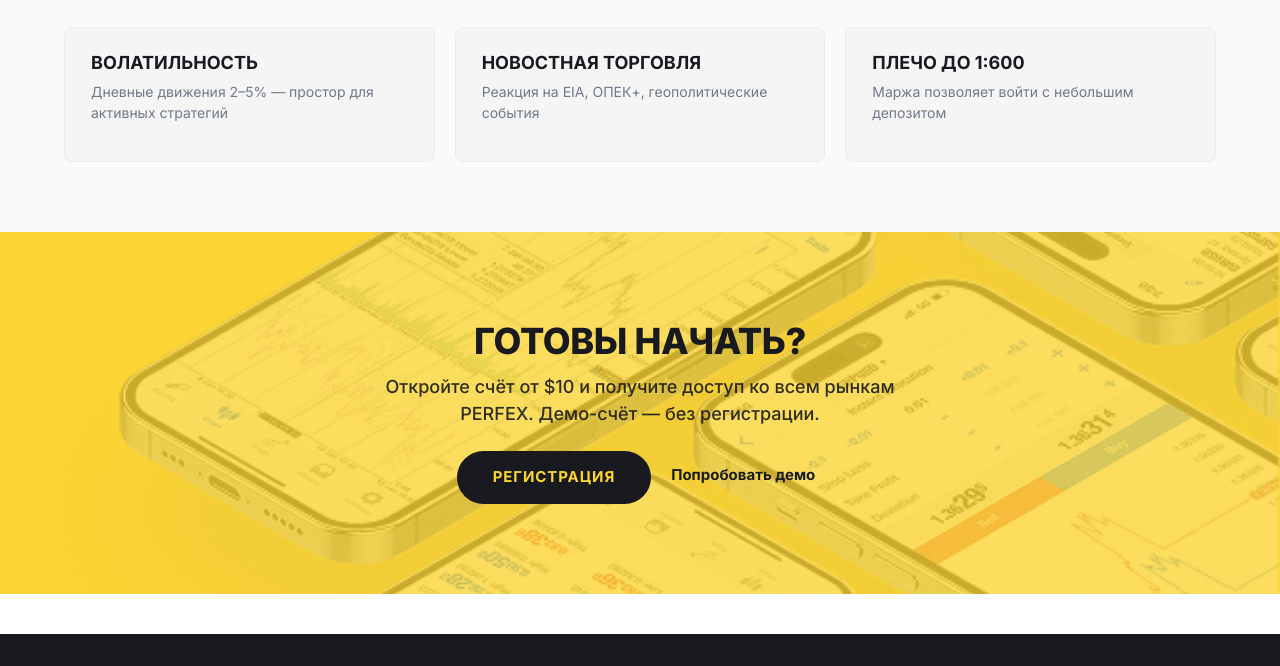
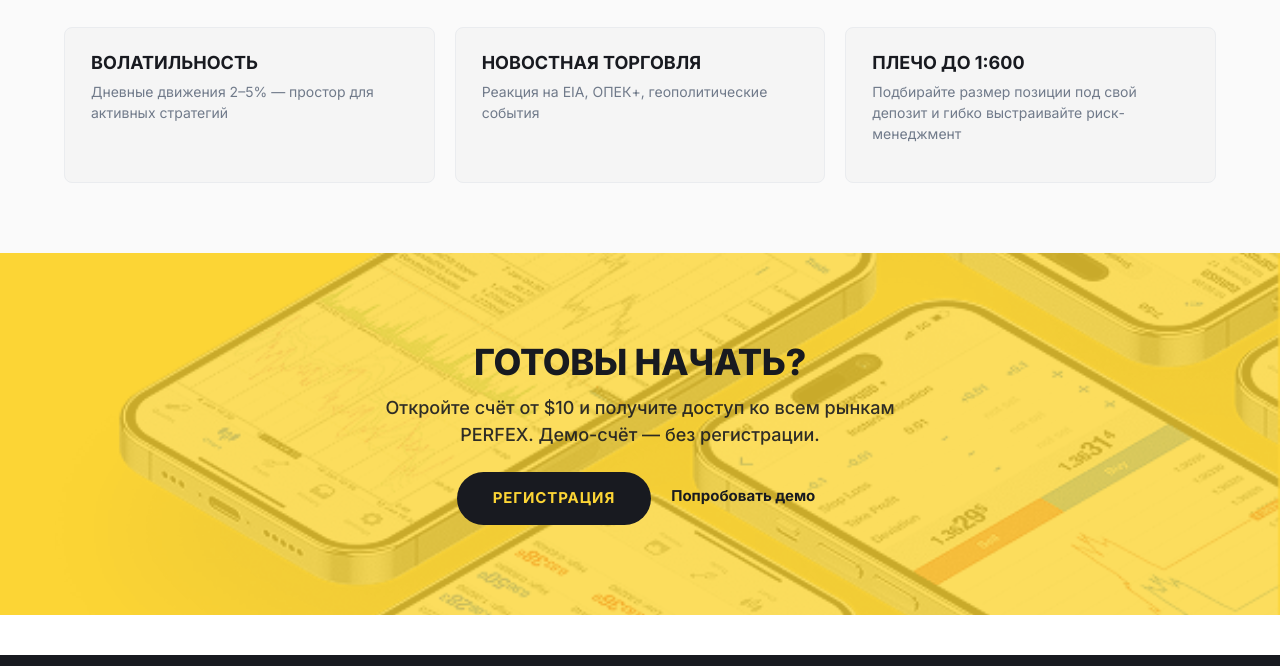
Before and after one commit to Dark13345/perfex, a plain HTML site: page markets/energies.html in a window 1280 px wide. Shown: the part 1095-1761 px from the top of the page. Drawn offline with Linux system fonts and the light colour scheme; no server answers; a web font is replaced by a local one.

Commit message:
Энергоносители: карточка про плечо и риск-менеджмент
Co-Authored-By: Claude Opus 5.5 <noreply@anthropic.com>

```diff
--- a/markets/energies.html
+++ b/markets/energies.html
@@ -142,7 +142,7 @@
 <h2>Почему Энергоносители с PERF<span class="ex">EX</span></h2>
 <p class="lead">Условия, которые получают клиенты PERF<span class="ex">EX</span> при торговле этим классом активов</p>
 <div class="grid cols-3">
-<div class="card"><h3>Волатильность</h3><p>Дневные движения 2–5% — простор для активных стратегий</p></div><div class="card"><h3>Новостная торговля</h3><p>Реакция на EIA, ОПЕК+, геополитические события</p></div><div class="card"><h3>Плечо до 1:600</h3><p>Маржа позволяет войти с небольшим депозитом</p></div>
+<div class="card"><h3>Волатильность</h3><p>Дневные движения 2–5% — простор для активных стратегий</p></div><div class="card"><h3>Новостная торговля</h3><p>Реакция на EIA, ОПЕК+, геополитические события</p></div><div class="card"><h3>Плечо до 1:600</h3><p>Подбирайте размер позиции под свой депозит и гибко выстраивайте риск-менеджмент</p></div>
 </div>
 </div>
 </section>
```
